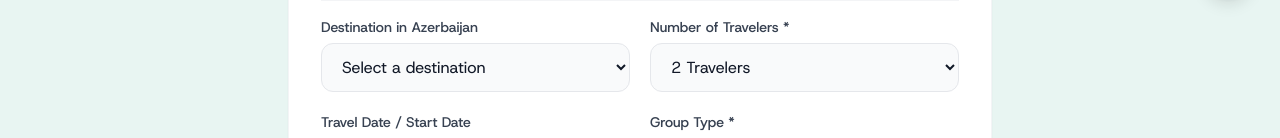
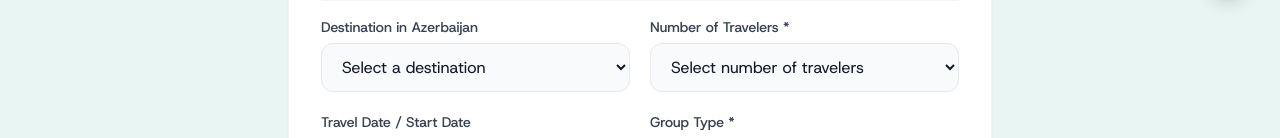
Before and after one commit to khalismammadli3-creator/incoming, a Next.js app: page /inquiry in a window 1280 px wide. Shown: the part 778-916 px from the top of the page. Built offline with nearby package versions, Linux system fonts and the light colour scheme.

Commit message:
10+ travellers

```diff
--- a/app/inquiry/InquiryForm.tsx
+++ b/app/inquiry/InquiryForm.tsx
@@ -15,12 +15,13 @@
 
   const [destination, setDestination] = useState('')
   const [travelDate, setTravelDate] = useState('')
-  const [travelers, setTravelers] = useState('2')
+  const [travelers, setTravelers] = useState('')
 
   useEffect(() => {
     if (params.get('destination')) setDestination(params.get('destination')!)
     if (params.get('date')) setTravelDate(params.get('date')!)
-    if (params.get('travelers')) setTravelers(params.get('travelers')!)
+    const t = params.get('travelers')
+    if (t && t !== '10+') setTravelers(t)
   }, [params])
 
   const handleSubmit = async (e: React.FormEvent<HTMLFormElement>) => {
@@ -102,7 +103,8 @@
           <div>
             <label className={labelClass}>Number of Travelers *</label>
             <select name="travelers" value={travelers} onChange={(e) => setTravelers(e.target.value)} required className={inputClass}>
-              {[1,2,3,4,5,6,7,8,9,10].map((n) => (
+              <option value="">Select number of travelers</option>
+              {[1,2,3,4,5,6,7,8,9].map((n) => (
                 <option key={n} value={n}>{n} {n === 1 ? 'Traveler' : 'Travelers'}</option>
               ))}
               <option value="11-20">11–20 Travelers</option>
--- a/components/HeroSection.tsx
+++ b/components/HeroSection.tsx
@@ -111,9 +111,10 @@
                     onChange={(e) => setTravelers(e.target.value)}
                     className="flex-1 bg-white/15 border border-white/30 text-white rounded-xl px-4 py-3 focus:outline-none focus:border-accent"
                   >
-                    {[1,2,3,4,5,6,7,8,9,10].map((n) => (
+                    {[1,2,3,4,5,6,7,8,9].map((n) => (
                       <option key={n} value={n} className="text-gray-900">{n} {n === 1 ? 'Traveler' : 'Travelers'}</option>
                     ))}
+                    <option value="10+" className="text-gray-900">10+ Travelers</option>
                   </select>
                   <button
                     type="submit"
```
